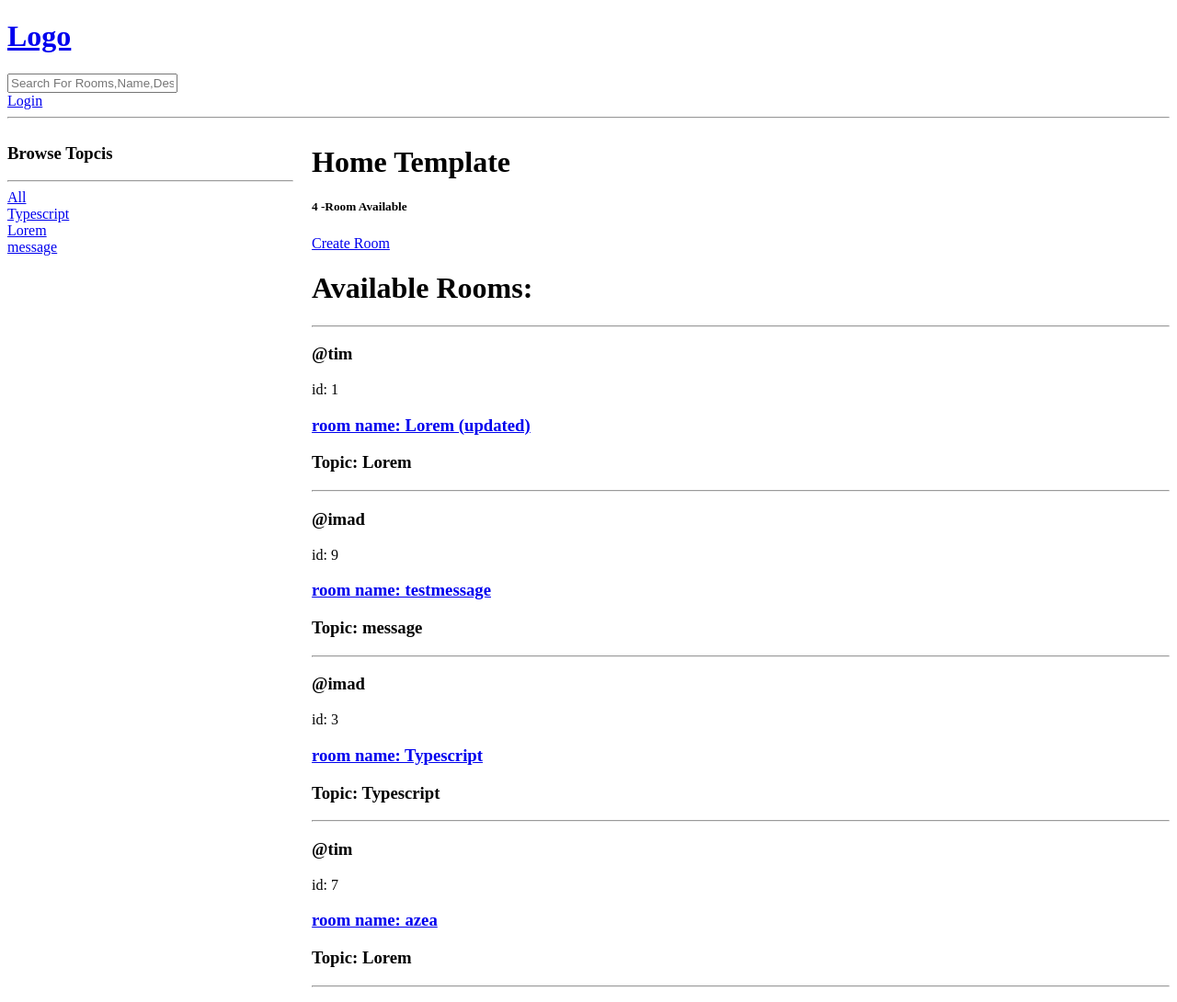
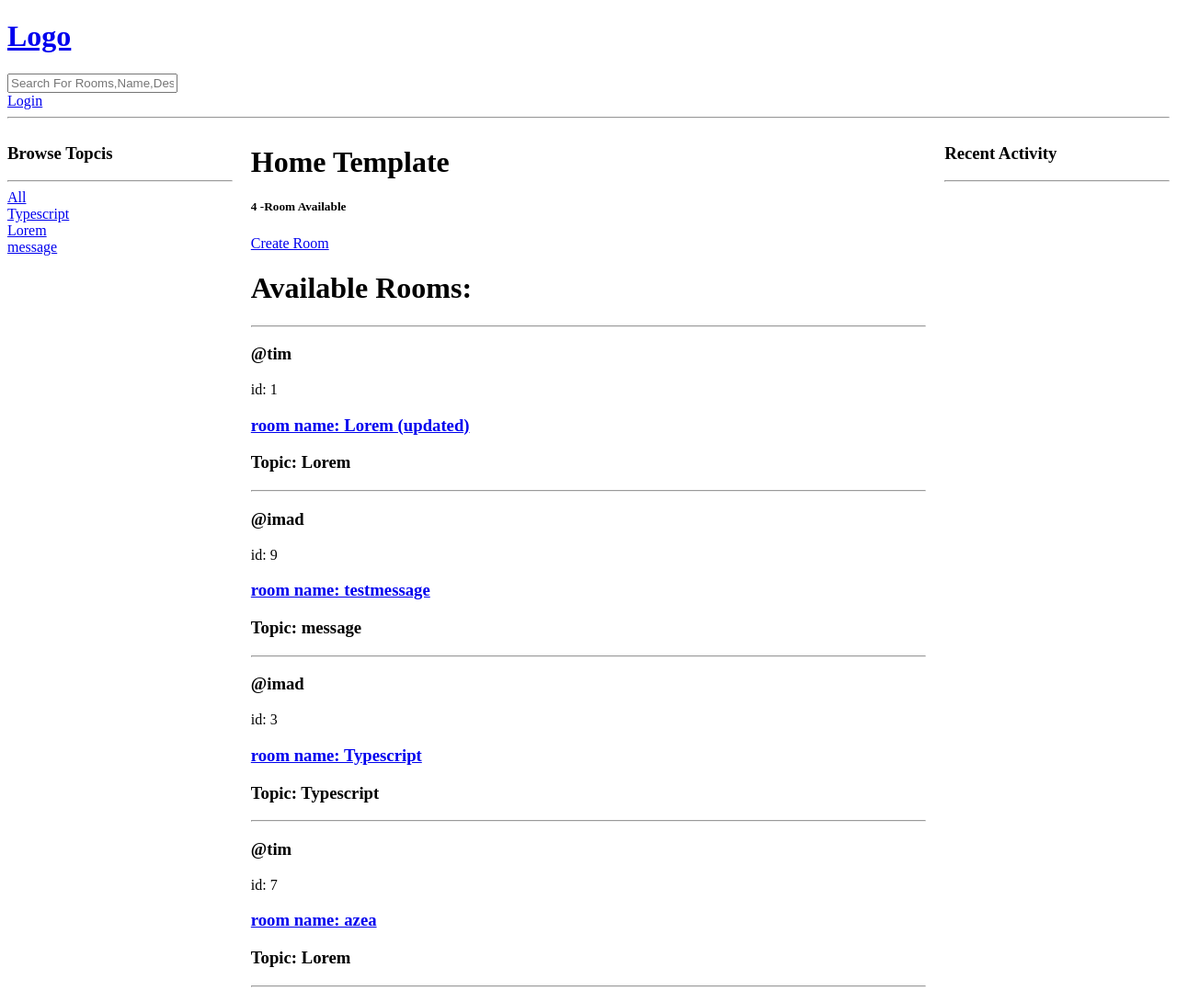
Before and after one commit to imadselka/StudyBud, a Django app: page / in a window 1280 px wide. Shown: the whole page at 92% size. Run offline with Django 5.2, Linux system fonts and the light colour scheme; data comes from the database, SQL or seed files in the repository.

Commit message:
feat: display recent activities

```diff
--- a/base/templates/base/home.html
+++ b/base/templates/base/home.html
@@ -8,7 +8,7 @@
   <style>
     .home-container {
       display: grid;
-      grid-template-columns: 1fr 3fr;
+      grid-template-columns: 1fr 3fr 1fr;
       grid-gap: 20px;
     }
   </style>
@@ -51,7 +51,19 @@
           {% endfor %}
         </div>
       </div>
+      <div>
+        <h3>Recent Activity</h3>
+        <hr />
+        {% for message in room_messages %}
+        <div>
+          <h3>@{{message.user.username}} {{message.created|timesince}}</h3>
+          <small>replied to: {{message.room}}</small>
+          <p>with :{{message}}</p>
+          <hr />
+          {% endfor %}
+        </div>
+      </div>
+      {% endblock %}
     </div>
-    {% endblock %}
   </body>
 </html>
```
